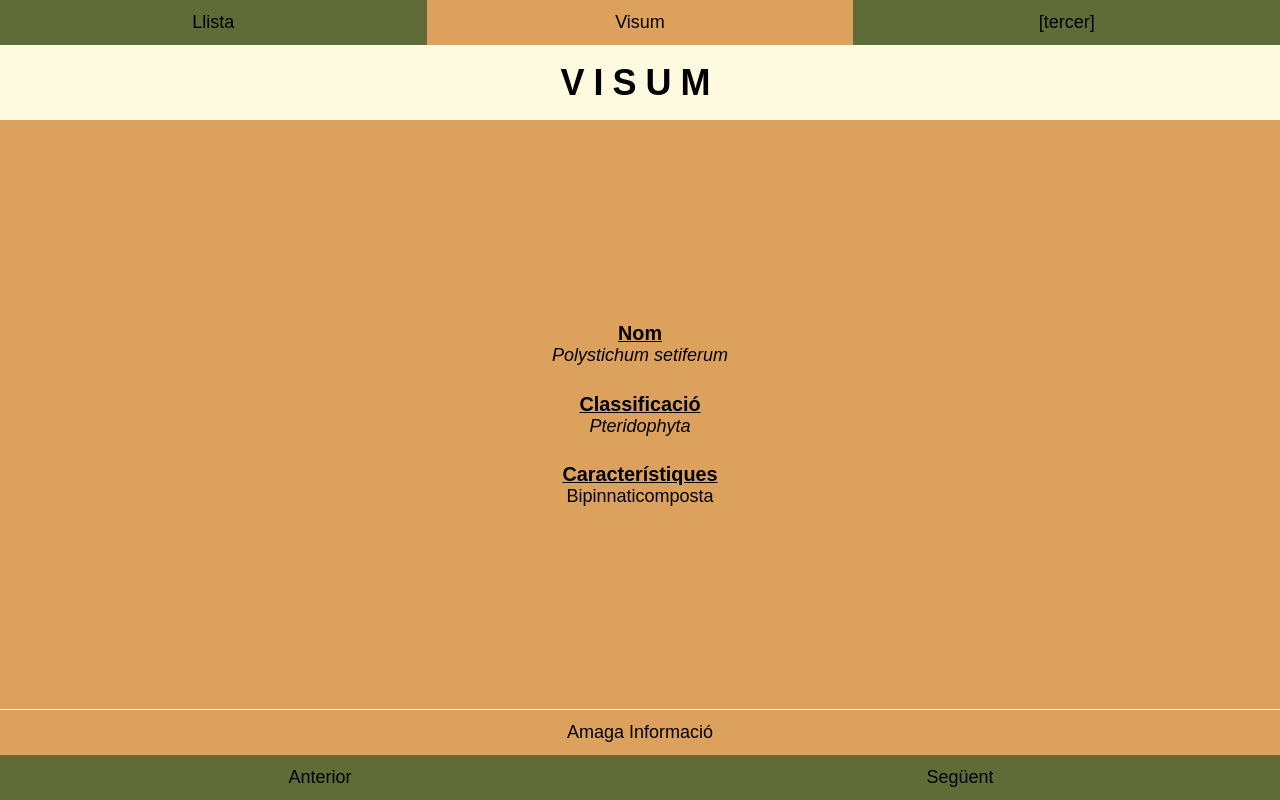
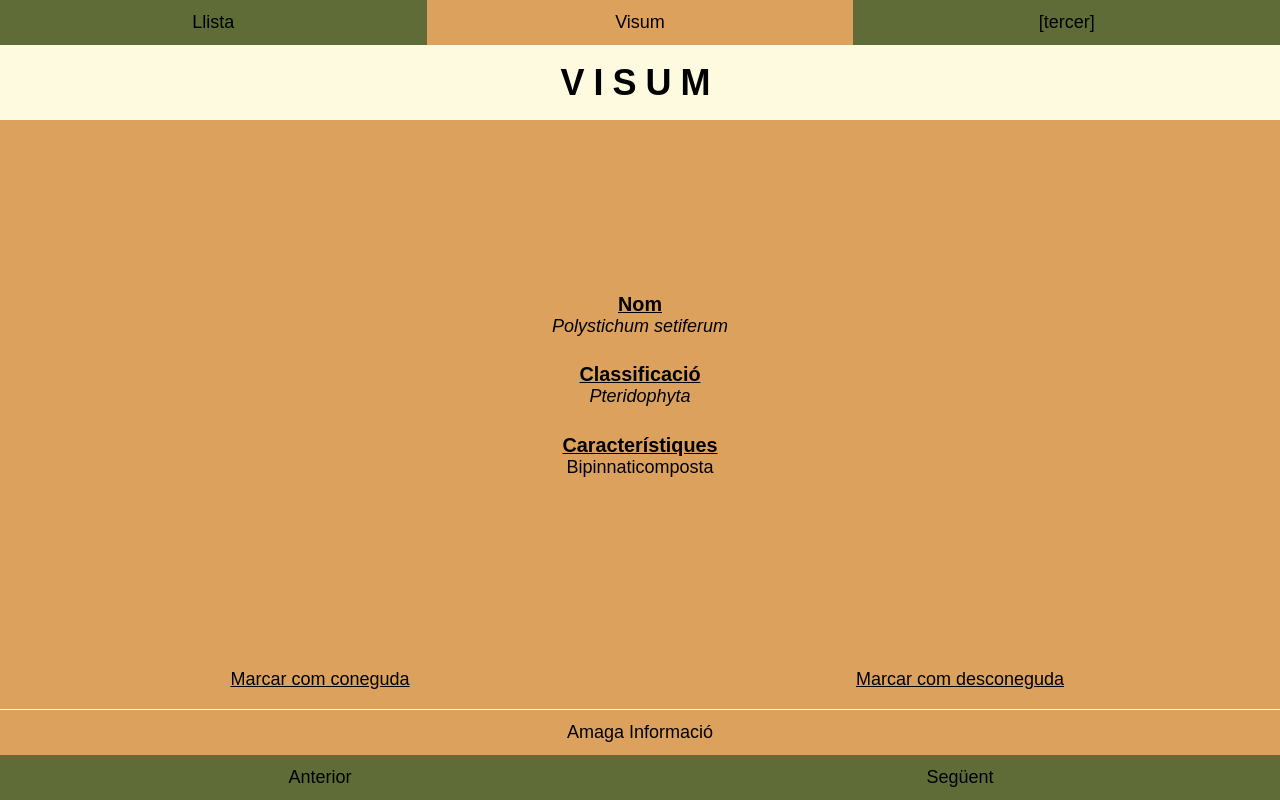
Before and after one commit to RaulHinojosa24/Visum, a Vue app: page / in a window 1280 px wide. Both pictures are taken after a click on the button "Mostra Informació". Built offline with nearby package versions, Linux system fonts and the light colour scheme.

Commit message:
lista y botones de conocido/desconocido

```diff
--- a/src/App.vue
+++ b/src/App.vue
@@ -9,6 +9,9 @@ import CarouselSlide from "./components/CarouselSlide.vue";
 export default {
   data() {
     return {
+      APP_STATUS: {
+
+      },
       displayInfo: false,
       plantIndex: 0,
       visibleSlide: 0,
@@ -19,6 +22,18 @@ export default {
   computed: {
     slidesLen() {
       return this.plants[this.plantIndex].imatges.length;
+    },
+    knownPlants() {
+      return this.plants.filter(plant => plant.known);
+    },
+    unknownPlants() {
+      return this.plants.filter(plant => plant.known == false);
+    },
+    isThisPlantKnown() {
+      return this.plants[this.plantIndex].known == true;
+    },
+    isKnownNull() {
+      return this.plants[this.plantIndex].known == null;
     },
   },
   methods: {
@@ -54,12 +69,18 @@ export default {
 
       this.plantIndex++;
     },
+    markAsKnown() {
+      this.plants[this.plantIndex].known = true;
+    },
+    markAsUnknown() {
+      this.plants[this.plantIndex].known = false;
+    }
   },
   mounted() {
     this.plants = PlantsJson.plants
       .map((value) => ({ value, sort: Math.random() }))
       .sort((a, b) => a.sort - b.sort)
-      .map(({ value }) => value);
+      .map(({ value }) => ({ ...value, known: null }));
   },
 };
 </script>
@@ -70,10 +91,7 @@ export default {
       <button @click="navBarActive = 0">Llista</button>
       <button @click="navBarActive = 1">Visum</button>
       <button @click="navBarActive = 2">[tercer]</button>
-      <span
-        id="nav-select-color"
-        :class="navBarActive == 0 ? '' : navBarActive == 1 ? 'second' : 'third'"
-      ></span>
+      <span id="nav-select-color" :class="navBarActive == 0 ? '' : navBarActive == 1 ? 'second' : 'third'"></span>
     </div>
     <h1 id="title">
       <span>v</span><span>i</span><span>s</span><span>u</span><span>m</span>
@@ -82,23 +100,34 @@ export default {
 
   <main v-if="plants.length != 0">
     <div class="lista" v-show="navBarActive == 0">
-      <h1>LLISTA</h1>
+      <div class="plantes-conegudes">
+        <h2 class="title">Plantes conegudes</h2>
+        <ul>
+          <li v-for="plant in knownPlants" :key="plant.nom">
+            {{ plant.nom }}
+          </li>
+        </ul>
+      </div>
+      <div class="plantes-desconegudes">
+        <h2 class="title">Plantes desconegudes</h2>
+        <ul>
+          <li v-for="plant in unknownPlants" :key="plant.nom">
+            {{ plant.nom }}
+          </li>
+        </ul>
+      </div>
     </div>
 
     <div class="visum" v-show="navBarActive == 1">
       <div class="card">
         <Carousel @prevImage="prevImage" @nextImage="nextImage">
-          <CarouselSlide
-            v-for="(imatge, index) in plants[plantIndex].imatges"
-            :key="imatge"
-            :index="index"
-            :visibleSlide="visibleSlide"
-            :style="{ 'background-image': 'url(' + imatge + ')' }"
-          >
+          <CarouselSlide v-for="(imatge, index) in plants[plantIndex].imatges" :key="imatge" :index="index"
+            :visibleSlide="visibleSlide" :style="{ 'background-image': 'url(' + imatge + ')' }">
           </CarouselSlide>
         </Carousel>
         <transition name="info-card">
           <div class="info-card" v-show="displayInfo">
+            <div class="info-card-info">
               <div class="info-group">
                 <h2 class="info-title">Nom</h2>
                 <p>
@@ -113,12 +142,14 @@ export default {
               </div>
               <div class="info-group">
                 <h2 class="info-title">Característiques</h2>
-              <p
-                v-for="carac in plants[plantIndex].caracteristiques"
-                :key="carac"
-              >
+                <p v-for="carac in plants[plantIndex].caracteristiques" :key="carac">
                   {{ carac }}
                 </p>
+              </div>
+            </div>
+            <div class="info-card-buttons">
+              <button @click="markAsKnown" v-if="!isThisPlantKnown || isKnownNull">Marcar com coneguda</button>
+              <button @click="markAsUnknown" v-if="isThisPlantKnown || isKnownNull">Marcar com desconeguda</button>
             </div>
           </div>
         </transition>
@@ -246,18 +277,73 @@ main {
   height: 100%;
 }
 
+.lista {
+  display: inline-block;
+}
+
+.lista>* {
+  width: 100%;
+  height: 50%;
+  max-height: 50%;
+  overflow-y: auto;
+}
+
+.plantes-conegudes>.title,
+.plantes-desconegudes>.title {
+  position: sticky;
+  top: 0;
+  background-color: var(--secondary-color);
+}
+
+.lista .title {
+  font-size: 1.2rem;
+  padding: .5rem .8rem;
+}
+
+.lista ul li:not(:last-child) {
+  margin-bottom: .2rem;
+}
+
 .info-card {
   background-color: var(--secondary-color);
   position: absolute;
   height: 100%;
   width: 100%;
   top: 0;
+  text-align: center;
+}
+
+.info-card-info {
+  height: 90%;
+  width: 100%;
   display: flex;
   flex-direction: column;
   justify-content: center;
   align-items: center;
   gap: 1.5rem;
-  text-align: center;
+}
+
+.info-card-buttons {
+  width: 100%;
+  height: 10%;
+  display: grid;
+  grid-template-columns: 1fr 1fr;
+  text-decoration: underline;
+}
+
+.info-card-buttons> :only-child {
+  grid-column: 1/-1;
+}
+
+.info-card-buttons button {
+  background-color: transparent;
+  color: var(--font-color);
+  border: none;
+  cursor: pointer;
+  outline: inherit;
+  transition: font 0.2s, color 0.2s;
+  width: 100%;
+  height: 100%;
 }
 
 .info-title {
```
Lines whose indentation alone changed are shown as unchanged.
